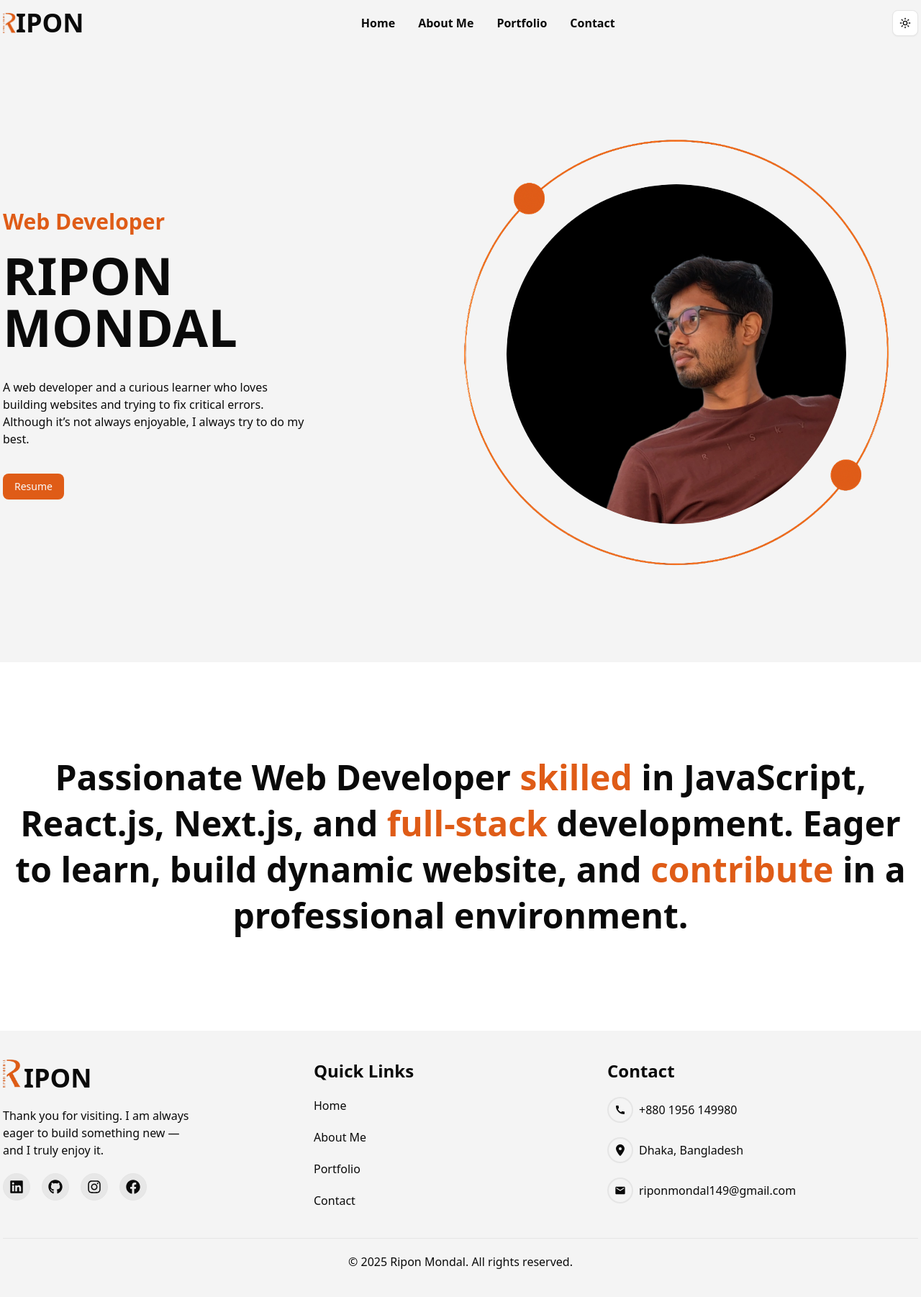
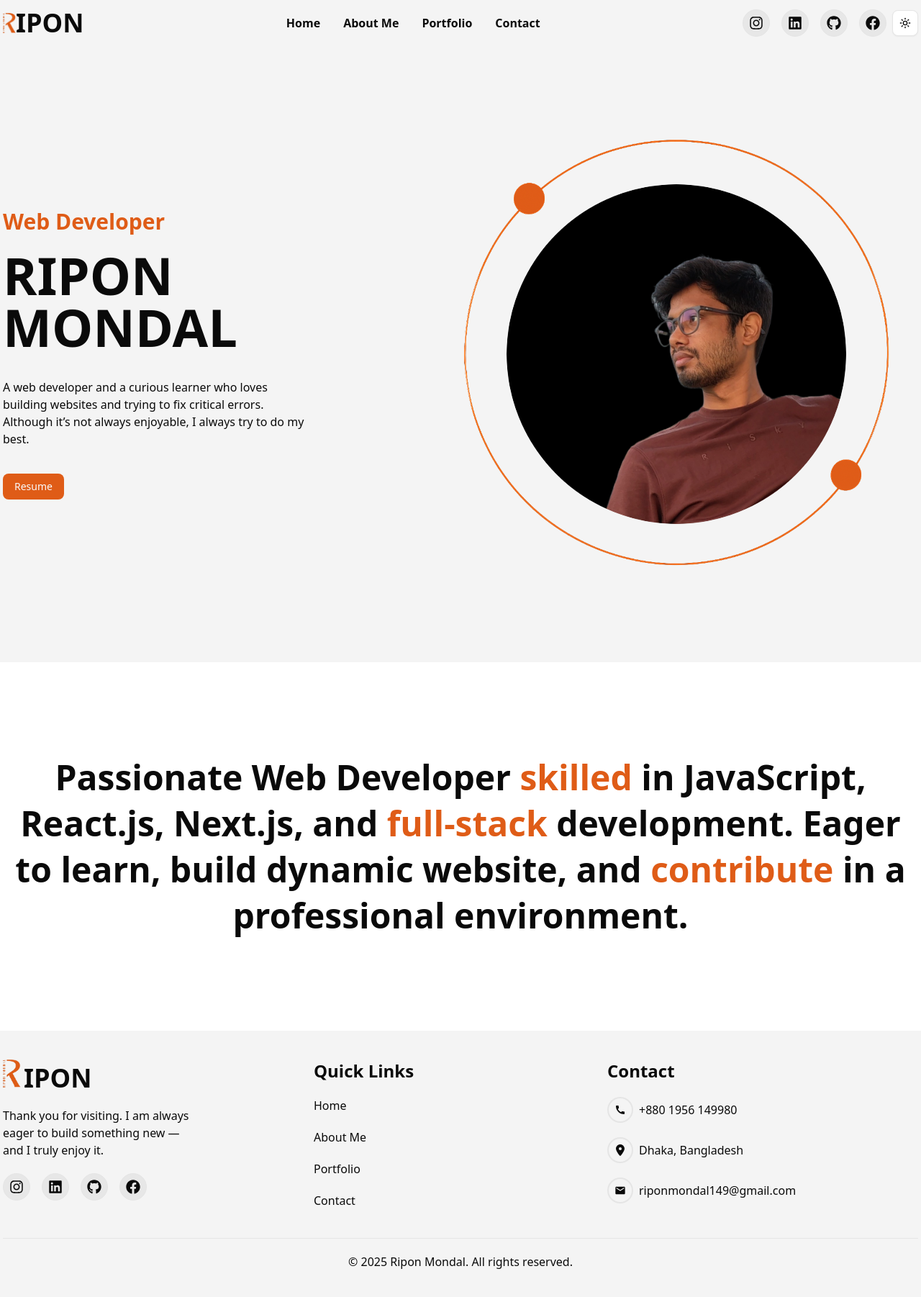
Before and after one commit to riponmondalbd/portfolio, a Next.js app: page / in a window 1280 px wide. Shown: the top 1802 px of the page at 72% size. Built offline with nearby package versions, Linux system fonts and the light colour scheme; what tailwindcss-animated would draw is missing.

Commit message:
separate social buttons and use nav and footer like as reusable  components

```diff
--- a/src/components/Footer/Footer.tsx
+++ b/src/components/Footer/Footer.tsx
@@ -1,10 +1,11 @@
 import Image from "next/image";
 import Link from "next/link";
-import { FaFacebook, FaGithub, FaInstagram, FaLinkedin } from "react-icons/fa";
+
 import { FaLocationDot } from "react-icons/fa6";
 import { MdCall, MdEmail } from "react-icons/md";
 import logoImage from "../../../public/logo-orange.png";
 import { NavbarData } from "../Navbar/Navbardata/NavbarData";
+import SocialButtons from "../SocialButtons/SocialButtons";
 export default function FooterSection() {
   return (
     <footer className="bg-[#f4f4f4] dark:bg-black py-10 px-1">
@@ -26,36 +27,7 @@ export default function FooterSection() {
 
             {/* social links */}
             <div className="flex justify-center md:justify-start">
-              <div className="flex gap-4">
-                <Link
-                  href={"https://www.linkedin.com/in/riponmondalbd/"}
-                  target="_blank"
-                  className="border p-2 rounded-full bg-[#e7e7e7] hover:bg-[#DF5C17] hover:text-white dark:text-black dark:hover:text-white duration-700 hover:animate-jump animate-once animate-ease-linear"
-                >
-                  <FaLinkedin className="text-xl" />
-                </Link>
-                <Link
-                  href={"https://github.com/riponmondalbd"}
-                  target="_blank"
-                  className="border p-2 rounded-full bg-[#e7e7e7] hover:bg-[#DF5C17] hover:text-white dark:text-black dark:hover:text-white duration-700 hover:animate-jump animate-once animate-ease-linear"
-                >
-                  <FaGithub className="text-xl" />
-                </Link>
-                <Link
-                  href={"https://www.instagram.com/riponmondalbd/"}
-                  target="_blank"
-                  className="border p-2 rounded-full bg-[#e7e7e7] hover:bg-[#DF5C17] hover:text-white dark:text-black dark:hover:text-white duration-700 hover:animate-jump animate-once animate-ease-linear"
-                >
-                  <FaInstagram className="text-xl" />
-                </Link>
-                <Link
-                  href={"https://m.facebook.com/riponmondalbd/"}
-                  target="_blank"
-                  className="border p-2 rounded-full bg-[#e7e7e7] hover:bg-[#DF5C17] hover:text-white dark:text-black dark:hover:text-white duration-700 hover:animate-jump animate-once animate-ease-linear"
-                >
-                  <FaFacebook className="text-xl" />
-                </Link>
-              </div>
+              <SocialButtons />
             </div>
           </div>
 
--- a/src/components/Navbar/Navbar.tsx
+++ b/src/components/Navbar/Navbar.tsx
@@ -4,6 +4,7 @@ import Link from "next/link";
 import { useEffect, useState } from "react";
 import { MdMenu, MdMenuOpen } from "react-icons/md";
 import logo from "../../../public/logo-orange.png";
+import SocialButtons from "../SocialButtons/SocialButtons";
 import { ThemeChanger } from "../ThemeChanger/ThemeChanger";
 import { NavbarData } from "./Navbardata/NavbarData";
 import ResponsiveMobileNav from "./ResponsiveMobileNav/ResponsiveMobileNav";
@@ -58,6 +59,10 @@ export default function Navbar() {
 
             {/* theme changer section */}
             <div className="flex gap-2 items-center">
+              {/* social buttons */}
+              <div className="hidden lg:block">
+                <SocialButtons />
+              </div>
               <div>
                 <ThemeChanger />
               </div>
--- /dev/null
+++ b/src/components/SocialButtons/SocialButtons.tsx
@@ -0,0 +1,38 @@
+import Link from "next/link";
+import { FaFacebook, FaGithub, FaInstagram, FaLinkedin } from "react-icons/fa";
+
+export default function SocialButtons() {
+  return (
+    <div className="flex gap-4">
+      <Link
+        href={"https://www.instagram.com/riponmondalbd/"}
+        target="_blank"
+        className="border p-2 rounded-full bg-[#e7e7e7] hover:bg-[#DF5C17] hover:text-white dark:text-black dark:hover:text-white duration-700 hover:animate-jump animate-once animate-ease-linear"
+      >
+        <FaInstagram className="text-xl" />
+      </Link>
+      <Link
+        href={"https://www.linkedin.com/in/riponmondalbd/"}
+        target="_blank"
+        className="border p-2 rounded-full bg-[#e7e7e7] hover:bg-[#DF5C17] hover:text-white dark:text-black dark:hover:text-white duration-700 hover:animate-jump animate-once animate-ease-linear"
+      >
+        <FaLinkedin className="text-xl" />
+      </Link>
+      <Link
+        href={"https://github.com/riponmondalbd"}
+        target="_blank"
+        className="border p-2 rounded-full bg-[#e7e7e7] hover:bg-[#DF5C17] hover:text-white dark:text-black dark:hover:text-white duration-700 hover:animate-jump animate-once animate-ease-linear"
+      >
+        <FaGithub className="text-xl" />
+      </Link>
+
+      <Link
+        href={"https://m.facebook.com/riponmondalbd/"}
+        target="_blank"
+        className="border p-2 rounded-full bg-[#e7e7e7] hover:bg-[#DF5C17] hover:text-white dark:text-black dark:hover:text-white duration-700 hover:animate-jump animate-once animate-ease-linear"
+      >
+        <FaFacebook className="text-xl" />
+      </Link>
+    </div>
+  );
+}
```
